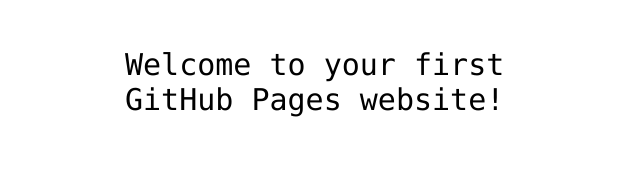
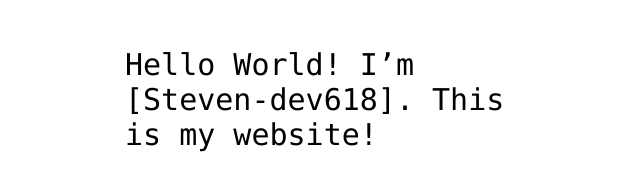
Before and after one commit to Steven-dev618/Steven-dev618.github.io, a plain HTML site: page index.html in a window 1280 px wide. Shown: the part 341-532 px from the top of the page, without its empty margins (315-955 px from the left). Drawn offline with Linux system fonts and the light colour scheme.

Commit message:
Update index.html

```diff
--- a/index.html
+++ b/index.html
@@ -12,7 +12,7 @@
 <img src="https://octodex.github.com/images/daftpunktocat-thomas.gif" id="octocat" alt="octocat-gif" />
 
 <!-- Change this code here by copy and pasting your template on line 15 -->
-<p>Welcome to your first GitHub Pages website!</p>
+<p>Hello World! I’m [Steven-dev618]. This is my website!</p>
 
 </body>
 </html>
```
